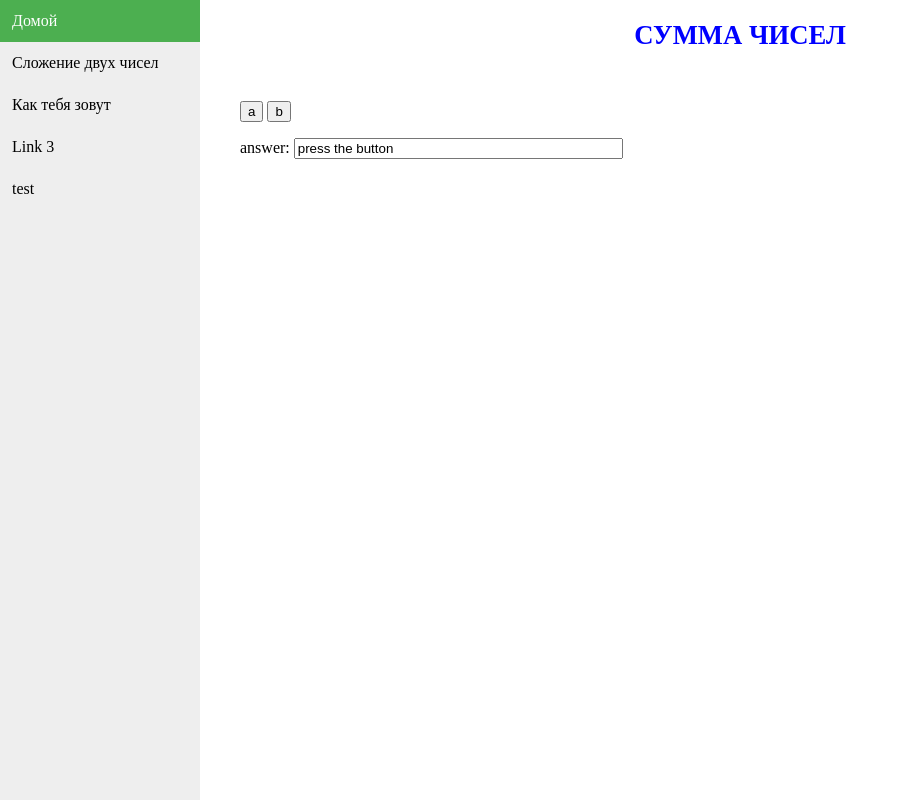
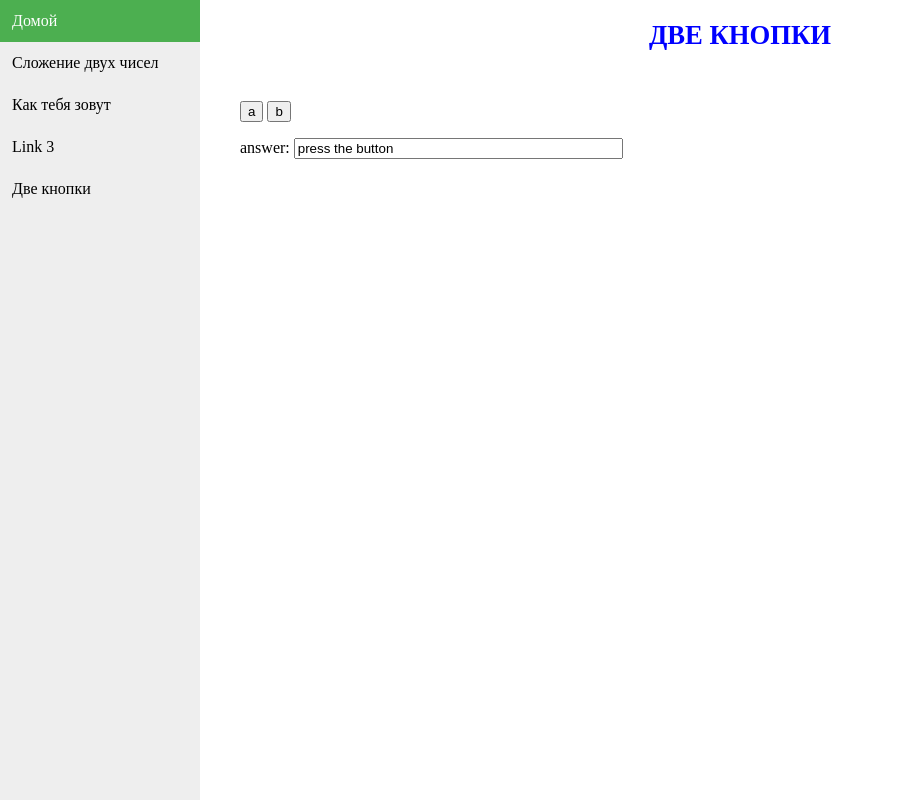
Before and after one commit to Amaltiirtare/pythonlearning, a Flask app: page /test in a window 1280 px wide. Shown: the whole page, without its empty margins (0-909 px from the left). Run offline with Flask 2, Linux system fonts and the light colour scheme.

Commit message:
Two buttons

```diff
--- a/app.py
+++ b/app.py
@@ -41,6 +41,8 @@ def whatsyourname():
         else:
             hi = "Привет, " + username + "!"
         return render_template("whatsyourname.html", username=username, hi=hi)
+
+
 @app.route('/test', methods=["POST", "GET"])
 def test():
     if request.method == "GET":
--- a/templates/base.html
+++ b/templates/base.html
@@ -14,7 +14,7 @@
         <a href="/summ">Сложение двух чисел</a>
         <a href="/whatsyourname">Как тебя зовут</a>
         <a href="#">Link 3</a>
-        <a href="/test">test</a>
+        <a href="/test">Две кнопки</a>
     </div>
     <div class="container">
     {% block body %}{% endblock %}
--- a/templates/test.html
+++ b/templates/test.html
@@ -3,11 +3,11 @@
 {% extends 'base.html' %}
 
 {% block title %}
-Сумма двух чисел
+Две кнопки
 {% endblock %}
 
 {% block body %}
-<h1>Сумма чисел</h1>
+<h1>Две кнопки</h1>
 
     <div>
         <form method="post">
```
